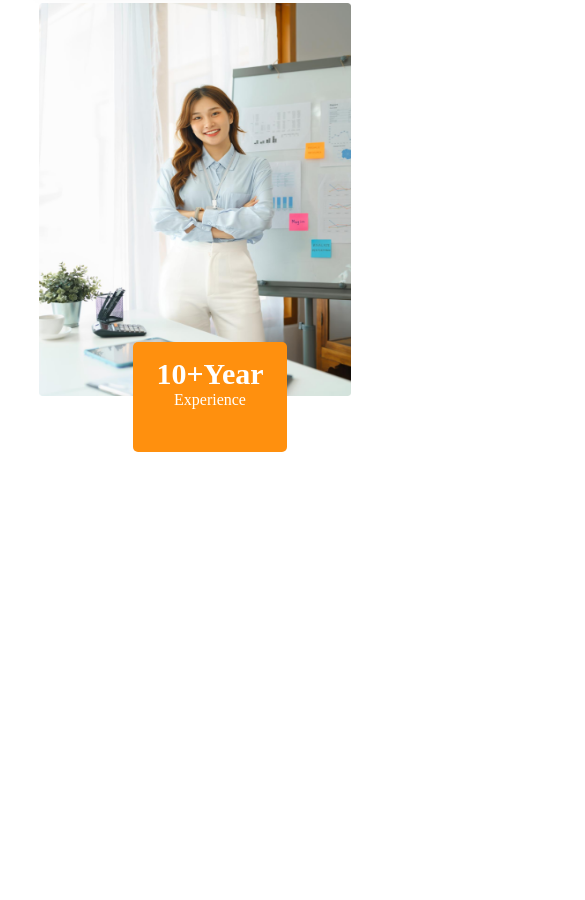
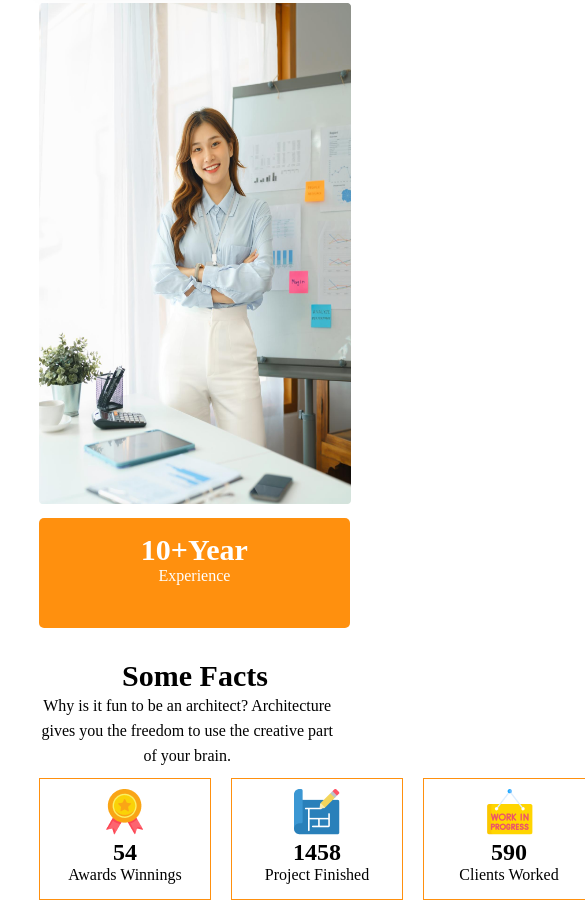
Before and after one commit to Mahbub-web-hero-1997/assignment-2, a plain HTML site: page index.html in a window 390 px wide. Shown: the part 3081-3981 px from the top of the page, 585 px wide, since content can reach past the window. Before the commit the page ends 3533 px from the top, so only its background shows below. Drawn offline with Linux system fonts and the light colour scheme.

Commit message:
summary section added

```diff
--- a/index.html
+++ b/index.html
@@ -91,7 +91,36 @@
                 <p>Experience</p>
             </div>
         </div>
-
+    </section>
+    <!-- Some Facts -->
+    <section class="facts_Section">
+        <div class="facts_Title">
+            <h1>Some Facts</h1>
+            <p>Why is it fun to be an architect?
+                Architecture gives you the freedom to use the creative part of your brain.</p>
+        </div>
+        <div class="summary_Container">
+            <div class="summary">
+                <img src="./images/icons/ribon.png" alt="">
+                <h1>54</h1>
+                <p>Awards Winnings</p>
+            </div>
+            <div class="summary">
+                <img src="./images/icons/projects.png" alt="">
+                <h1>1458</h1>
+                <p>Project Finished</p>
+            </div>
+            <div class="summary">
+                <img src="./images/icons/customers.png" alt="">
+                <h1>590</h1>
+                <p>Clients Worked</p>
+            </div>
+            <div class="summary">
+                <img src="./images/icons/email.png" alt="">
+                <h1>22578</h1>
+                <p>Email Send</p>
+            </div>
+        </div>
     </section>
 
 
--- a/responsive.css
+++ b/responsive.css
@@ -91,14 +91,14 @@
     }
 
     .experience_Year {
-        width: 40%;
+        width: 90%;
         height: 80px;
         background: rgba(255, 144, 14, 1);
-        margin-top: -100px;
+        margin-top: 10px;
         z-index: 11;
-        position: absolute;
-        bottom: -3%;
-        left: 30%;
+        position: static;
+        /* bottom: -3%;
+        left: 30%; */
         padding: 15px;
         border-radius: 5px;
         color: white;
@@ -111,6 +111,24 @@
 
     }
 
+    .facts_Title {
+        margin-top: 100px;
+        margin-bottom: 10px;
+        text-align: center;
+
+    }
+
+    .facts_Title h1 {
+        font-size: 30px;
+        text-align: center;
+
+    }
+
+    .facts_Title p {
+        width: 95%;
+        font-size: 16px;
+    }
+
 
 
 }
--- a/style.css
+++ b/style.css
@@ -210,3 +210,40 @@
     font-weight: bold;
 
 }
+
+.facts_Section {
+    width: 80%;
+    margin: auto;
+    margin-top: 40px;
+}
+
+.facts_Title {
+    margin-bottom: 20px;
+}
+
+.facts_Title h1 {
+    font-size: 40px;
+    text-align: left;
+}
+
+.facts_Title p {
+    width: 40%;
+    font-size: 17px;
+    line-height: 25px;
+}
+
+.summary_Container {
+    display: grid;
+    grid-template-columns: repeat(4, 1fr);
+    gap: 20px;
+
+}
+
+.summary {
+    margin: auto;
+    width: 150px;
+    height: 100px;
+    border: 1px solid #FF900E;
+    text-align: center;
+    padding: 10px;
+}
```
